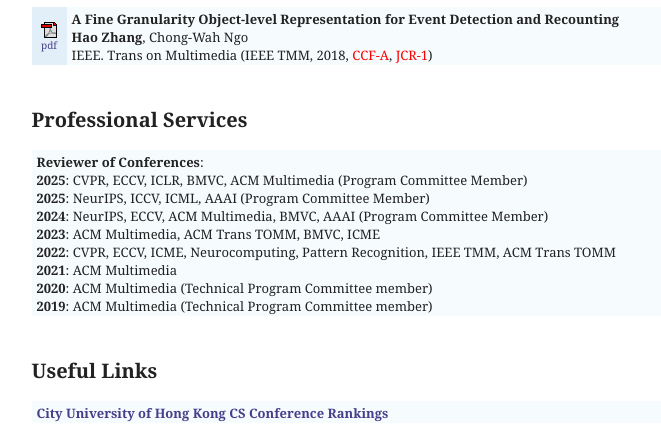
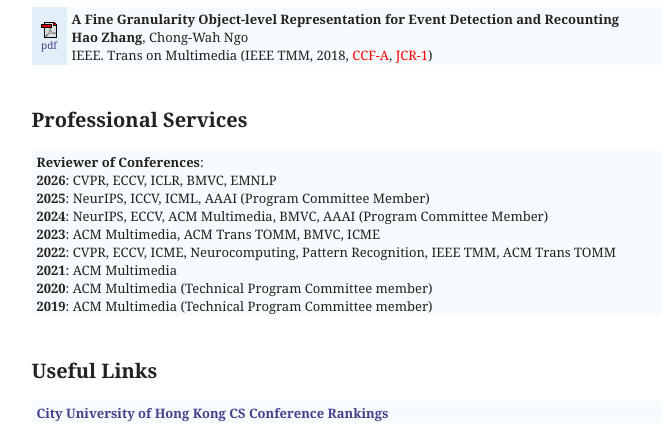
Before and after one commit to hzhang57/hzhang57.github.io, a plain HTML site: page index.html in a window 1280 px wide. Shown: the part 2058-2491 px from the top of the page, without its empty margins (145-806 px from the left). Drawn offline with Linux system fonts and the light colour scheme.

Commit message:
Update index.html

```diff
--- a/index.html
+++ b/index.html
@@ -379,7 +379,7 @@ I move to AIA, Huazhong University of Science and Technology (HUST) as faculty.
 
 <table><tbody><tr><td>
   <span class="title">Reviewer of Conferences</span>: <br>
-  <b>2025</b>: CVPR, ECCV, ICLR, BMVC, ACM Multimedia (Program Committee Member) <br>
+  <b>2026</b>: CVPR, ECCV, ICLR, BMVC, EMNLP <br>
   <b>2025</b>: NeurIPS, ICCV, ICML, AAAI (Program Committee Member) <br>
   <b>2024</b>: NeurIPS, ECCV, ACM Multimedia, BMVC, AAAI (Program Committee Member) <br>
   <b>2023</b>: ACM Multimedia, ACM Trans TOMM, BMVC, ICME <br>
```
